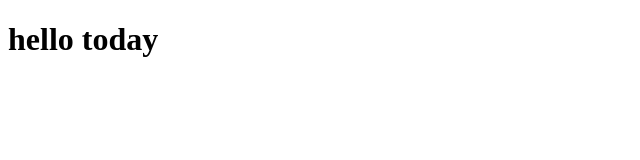
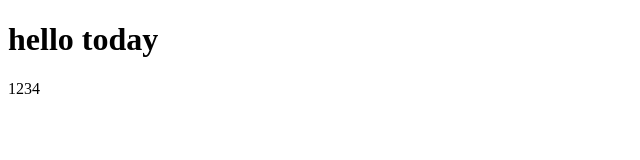
Before and after one commit to JOYONGSUN/work2022, a plain HTML site: page index.html in a window 1280 px wide. Shown: the full height of the page, 0-640 px from the left. Drawn offline with Linux system fonts and the light colour scheme.

Commit message:
3rd commit

```diff
--- a/index.html
+++ b/index.html
@@ -8,5 +8,6 @@
 </head>
 <body>
     <h1>hello today</h1>
+    <span>1234</span>
 </body>
 </html>
```
